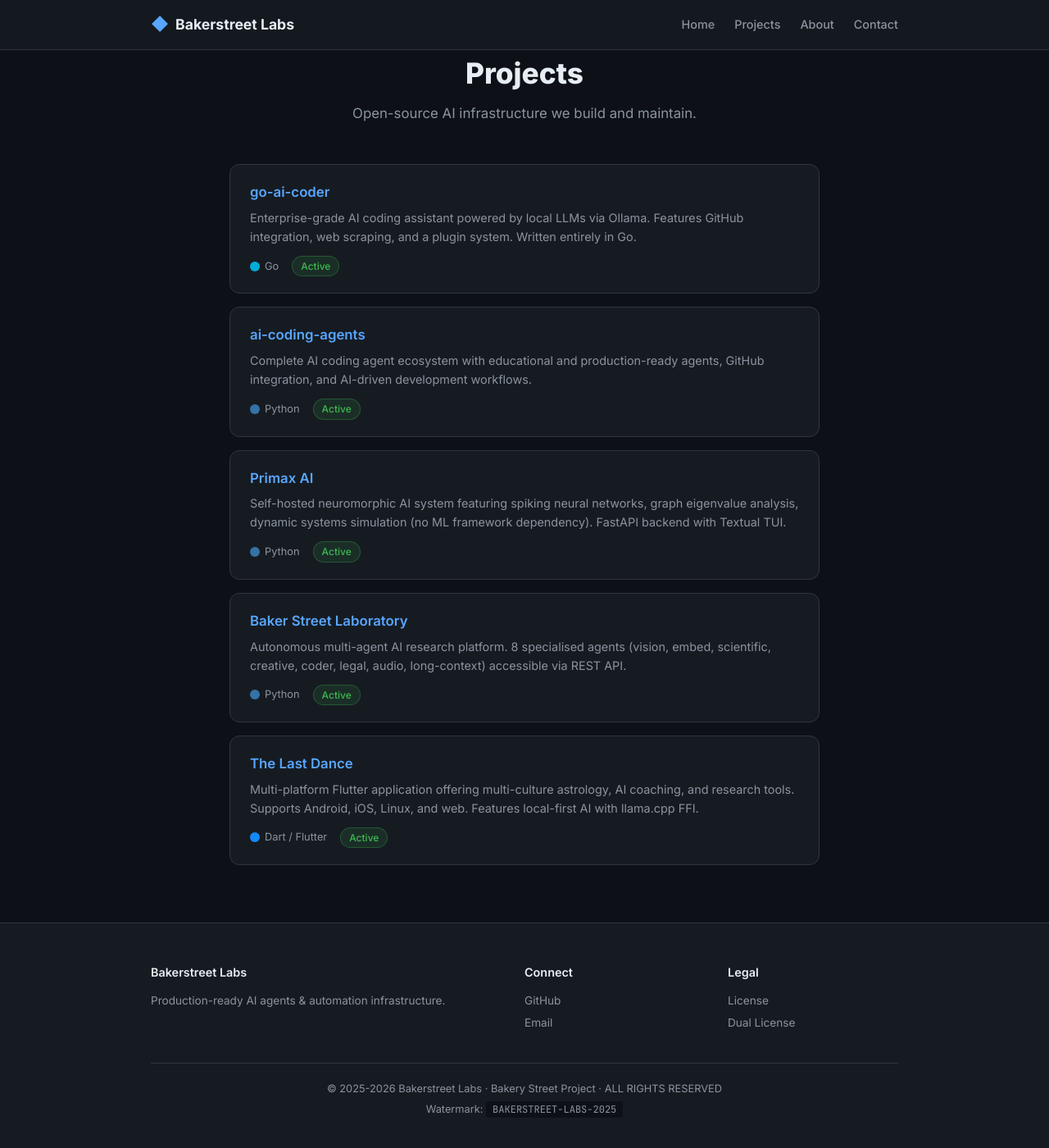
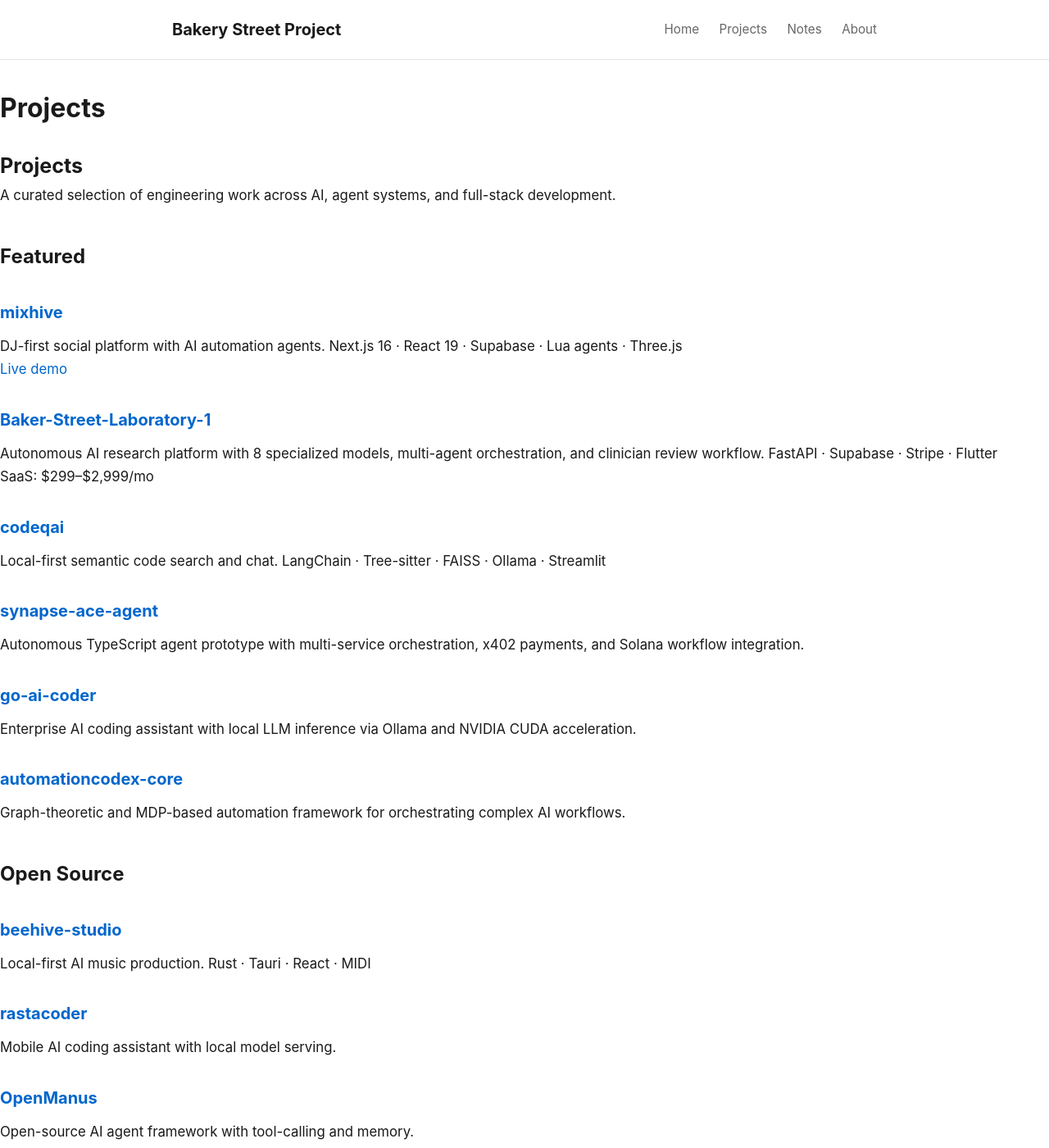
Before and after one commit to Bakery-street-project/bakery-street-project.github.io, a Jekyll site: the page built from _pages/projects.md, in a window 1280 px wide and 1400 px high. Shown: the whole window at 82% size. Built offline with Jekyll 4.4.1, drawn with Linux system fonts in a browser that asks for light colours; some of the changed text lies outside the part shown.

Commit message:
feat: initialize Jekyll site with GitHub Pages setup
- Add _config.yml with SEO, social, and collections
- Create layouts, includes, and custom CSS
- Add pages: About, Projects, Notes
- Add CI workflows for build/deploy and prose linting
- Add robots.txt and favicon

```diff
--- a/_config.yml
+++ b/_config.yml
@@ -1,37 +1,66 @@
-title: Bakerstreet Labs
-tagline: Production-Ready AI Agents & Automation Infrastructure
-description: >
-  We build practical, local-first AI tooling — multi-agent systems, LLM automation,
-  and AI infrastructure that runs without cloud dependency.
+title: "Bakery Street Project"
+description: "AI-agent engineering studio — research, prototypes, and production systems."
 url: "https://bakery-street-project.github.io"
 baseurl: ""
-repository: Bakery-street-project/bakery-street-project.github.io
+repository: "Bakery-street-project/bakery-street-project.github.io"
 
 author:
-  name: Kiliaan Vanvoorden
-  location: Hasselt, Belgium
-  email: kiliaanv2@gmail.com
+  name: "Kiliaan Vanvoorden"
+  email: "bakerstreetbandit@zohomail.eu"
+  url: "https://github.com/BoozeLee"
+  linkedin: "https://linkedin.com/in/kiliaanvanvoorden"
 
-social:
-  github: Bakery-street-project
-  email: kiliaanv2@gmail.com
+markdown: kramdown
+highlighter: rouge
+permalink: /:year/:month/:day/:title/
 
-theme: null
-plugins:
-  - jekyll-seo-tag
-  - jekyll-sitemap
+sass:
+  style: compressed
 
-markdown: GFM
-highlighter: rouge
+feed:
+  path: feed.xml
+
+sitemap:
+  priority: 0.5
+  lastmod: 2026-01-01
+
+defaults:
+  -
+    scope:
+      path: ""
+    values:
+      layout: default
+      author_profile: true
+
+collections:
+  notes:
+    output: true
+    permalink: /notes/:title/
 
 exclude:
   - Gemfile
   - Gemfile.lock
+  - node_modules
+  - vendor/bundle/
+  - vendor/cache/
+  - vendor/gems/
+  - vendor/ruby/
+  - .sass-cache/
+  - .jekyll-cache/
+  - _site/
+  - .github/
+  - .git/
   - README.md
-  - vendor
 
-defaults:
-  - scope:
-      path: ""
-    values:
-      layout: default
+include:
+  - _pages
+  - _posts
+  - _notes
+
+# Social / SEO
+social:
+  name: "Kiliaan Vanvoorden"
+  links:
+    - https://github.com/BoozeLee
+    - https://linkedin.com/in/kiliaanvanvoorden
+    - mailto:bakerstreetbandit@zohomail.eu
--- /dev/null
+++ b/_includes/footer.html
@@ -0,0 +1,13 @@
+<footer class="site-footer">
+  <div class="container">
+    <p class="copyright">
+      &copy; {{ site.time | date: "%Y" }} {{ site.author.name }}. Built with <a href="https://jekyllrb.com">Jekyll</a>.
+    </p>
+    <nav class="footer-nav">
+      <a href="https://github.com/BoozeLee">GitHub</a>
+      <a href="https://linkedin.com/in/kiliaanvanvoorden">LinkedIn</a>
+      <a href="mailto:bakerstreetbandit@zohomail.eu">Email</a>
+      <a href="{{ '/feed.xml' | relative_url }}">RSS</a>
+    </nav>
+  </div>
+</footer>
--- /dev/null
+++ b/_includes/header.html
@@ -0,0 +1,11 @@
+<header class="site-header">
+  <div class="container">
+    <a class="site-title" href="{{ '/' | relative_url }}">{{ site.title | escape }}</a>
+    <nav class="site-nav">
+      <a href="{{ '/' | relative_url }}">Home</a>
+      <a href="{{ '/projects' | relative_url }}">Projects</a>
+      <a href="{{ '/notes' | relative_url }}">Notes</a>
+      <a href="{{ '/about' | relative_url }}">About</a>
+    </nav>
+  </div>
+</header>
--- a/_layouts/default.html
+++ b/_layouts/default.html
@@ -3,58 +3,48 @@
 <head>
   <meta charset="UTF-8">
   <meta name="viewport" content="width=device-width, initial-scale=1.0">
-  <meta name="watermark" content="BAKERSTREET-LABS-2025">
-  <title>{{ site.title }} | {{ page.title | default: site.tagline }}</title>
-  <meta name="description" content="{{ site.description | truncate: 160 }}">
-  <link rel="stylesheet" href="{{ '/assets/css/style.css' | relative_url }}">
-  <link rel="preconnect" href="https://fonts.googleapis.com">
-  <link rel="preconnect" href="https://fonts.gstatic.com" crossorigin>
-  <link href="https://fonts.googleapis.com/css2?family=Inter:wght@400;500;600;700;800&family=JetBrains+Mono:wght@400;500&display=swap" rel="stylesheet">
-  {% seo %}
+  <title>{% if page.title %}{{ page.title | escape }} — {% endif %}{{ site.title | escape }}</title>
+  <meta name="description" content="{% if page.excerpt %}{{ page.excerpt | strip_html | strip_newlines | truncate: 160 }}{% else %}{{ site.description }}{% endif %}">
+
+  <!-- Open Graph / Social -->
+  <meta property="og:type" content="website">
+  <meta property="og:title" content="{% if page.title %}{{ page.title | escape }}{% else %}{{ site.title | escape }}{% endif %}">
+  <meta property="og:description" content="{% if page.excerpt %}{{ page.excerpt | strip_html | strip_newlines | truncate: 160 }}{% else %}{{ site.description }}{% endif %}">
+  <meta property="og:url" content="{{ page.url | absolute_url }}">
+  <meta property="og:image" content="{{ site.url }}/assets/images/social-preview.png">
+
+  <!-- Twitter -->
+  <meta name="twitter:card" content="summary_large_image">
+  <meta name="twitter:title" content="{% if page.title %}{{ page.title | escape }}{% else %}{{ site.title | escape }}{% endif %}">
+  <meta name="twitter:description" content="{% if page.excerpt %}{{ page.excerpt | strip_html | strip_newlines | truncate: 160 }}{% else %}{{ site.description }}{% endif %}">
+  <meta name="twitter:image" content="{{ site.url }}/assets/images/social-preview.png">
+
+  <!-- Favicon -->
+  <link rel="icon" href="/favicon.ico" sizes="any">
+  <link rel="icon" href="/favicon.svg" type="image/svg+xml">
+  <link rel="apple-touch-icon" href="/apple-touch-icon.png">
+
+  <!-- Stylesheet -->
+  <link rel="stylesheet" href="{{ '/assets/css/main.css' | relative_url }}">
+
+  <!-- RSS -->
+  <link rel="alternate" type="application/rss+xml" title="{{ site.title | escape }}" href="{{ '/feed.xml' | relative_url }}">
+
+  <!-- Sitemap -->
+  <link rel="sitemap" type="application/xml" title="Sitemap" href="{{ '/sitemap.xml' | relative_url }}">
+
+  <!-- Analytics placeholder (privacy-friendly) -->
+  <script defer src="https://analytics.example.com/script.js" data-domain="bakery-street-project.github.io"></script>
 </head>
 <body>
-  <nav class="navbar">
-    <div class="container nav-inner">
-      <a href="{{ '/' | relative_url }}" class="nav-brand">
-        <span class="brand-icon">◆</span>
-        <span class="brand-text">Bakerstreet Labs</span>
-      </a>
-      <div class="nav-links">
-        <a href="{{ '/' | relative_url }}">Home</a>
-        <a href="{{ '/projects' | relative_url }}">Projects</a>
-        <a href="{{ '/about' | relative_url }}">About</a>
-        <a href="{{ '/contact' | relative_url }}">Contact</a>
-      </div>
-    </div>
-  </nav>
+  {% include header.html %}
 
-  <main class="container">
+  <main id="content" class="main-content">
     {{ content }}
   </main>
 
-  <footer class="footer">
-    <div class="container footer-inner">
-      <div class="footer-grid">
-        <div>
-          <h4>Bakerstreet Labs</h4>
-          <p>Production-ready AI agents & automation infrastructure.</p>
-        </div>
-        <div>
-          <h4>Connect</h4>
-          <a href="https://github.com/Bakery-street-project">GitHub</a>
-          <a href="mailto:kiliaanv2@gmail.com">Email</a>
-        </div>
-        <div>
-          <h4>Legal</h4>
-          <a href="https://github.com/Bakery-street-project/.github/blob/main/LICENSE">License</a>
-          <a href="https://github.com/Bakery-street-project/.github/blob/main/DUAL_LICENSE.md">Dual License</a>
-        </div>
-      </div>
-      <div class="footer-bottom">
-        <p>© 2025-2026 Bakerstreet Labs &middot; Bakery Street Project &middot; ALL RIGHTS RESERVED</p>
-        <p class="watermark">Watermark: <code>BAKERSTREET-LABS-2025</code></p>
-      </div>
-    </div>
-  </footer>
+  {% include footer.html %}
+
+  <script src="{{ '/assets/js/main.js' | relative_url }}"></script>
 </body>
 </html>
--- /dev/null
+++ b/_layouts/single.html
@@ -0,0 +1,31 @@
+---
+layout: default
+---
+
+<article class="post" itemscope itemtype="http://schema.org/BlogPosting">
+  <header class="post-header">
+    <h1 class="post-title" itemprop="name headline">{{ page.title | escape }}</h1>
+    <p class="post-meta">
+      <time datetime="{{ page.date | date_to_xmlschema }}" itemprop="datePublished">
+        {{ page.date | date: "%B %-d, %Y" }}
+      </time>
+      {% if page.author %}
+        · <span itemprop="author" itemscope itemtype="http://schema.org/Person">
+          <span itemprop="name">{{ page.author }}</span>
+        </span>
+      {% endif %}
+    </p>
+  </header>
+
+  <div class="post-content" itemprop="articleBody">
+    {{ content }}
+  </div>
+
+  {% if page.tags %}
+    <footer class="post-tags">
+      {% for tag in page.tags %}
+        <span class="tag">{{ tag }}</span>
+      {% endfor %}
+    </footer>
+  {% endif %}
+</article>
--- /dev/null
+++ b/_pages/projects.md
@@ -0,0 +1,48 @@
+---
+layout: single
+title: Projects
+permalink: /projects
+---
+
+# Projects
+
+A curated selection of engineering work across AI, agent systems, and full-stack development.
+
+## Featured
+
+### [mixhive](https://github.com/BoozeLee/mixhive)
+DJ-first social platform with AI automation agents. Next.js 16 · React 19 · Supabase · Lua agents · Three.js
+[Live demo](https://mixhive.vercel.app)
+
+### [Baker-Street-Laboratory-1](https://github.com/BoozeLee/Baker-Street-Laboratory-1)
+Autonomous AI research platform with 8 specialized models, multi-agent orchestration, and clinician review workflow. FastAPI · Supabase · Stripe · Flutter
+SaaS: $299–$2,999/mo
+
+### [codeqai](https://github.com/BoozeLee/codeqai)
+Local-first semantic code search and chat. LangChain · Tree-sitter · FAISS · Ollama · Streamlit
+
+### [synapse-ace-agent](https://github.com/BoozeLee/synapse-ace-agent)
+Autonomous TypeScript agent prototype with multi-service orchestration, x402 payments, and Solana workflow integration.
+
+### [go-ai-coder](https://github.com/BoozeLee/go-ai-coder)
+Enterprise AI coding assistant with local LLM inference via Ollama and NVIDIA CUDA acceleration.
+
+### [automationcodex-core](https://github.com/BoozeLee/automationcodex-core)
+Graph-theoretic and MDP-based automation framework for orchestrating complex AI workflows.
+
+## Open Source
+
+### [beehive-studio](https://github.com/BoozeLee/beehive-studio)
+Local-first AI music production. Rust · Tauri · React · MIDI
+
+### [rastacoder](https://github.com/BoozeLee/rastacoder)
+Mobile AI coding assistant with local model serving.
+
+### [OpenManus](https://github.com/BoozeLee/OpenManus)
+Open-source AI agent framework with tool-calling and memory.
+
+### [azure-security-hardening](https://github.com/BoozeLee/azure-security-hardening)
+Enterprise Azure security hardening with DISA-STIG compliance. Bicep · GitHub Actions · 14 enforced workflows.
+
+### [bakery-street-studio](https://github.com/BoozeLee/bakery-street-studio)
+Monorepo ecosystem managing 50+ packages with Nx, pnpm, and TypeScript.
--- /dev/null
+++ b/assets/css/main.css
@@ -0,0 +1,238 @@
+:root {
+  --color-bg: #ffffff;
+  --color-text: #1a1a1a;
+  --color-muted: #666666;
+  --color-accent: #0066cc;
+  --color-border: #e1e4e8;
+  --font-sans: -apple-system, BlinkMacSystemFont, "Segoe UI", Roboto, Helvetica, Arial, sans-serif;
+  --font-mono: "SFMono-Regular", Consolas, "Liberation Mono", Menlo, Courier, monospace;
+}
+
+* {
+  box-sizing: border-box;
+  margin: 0;
+  padding: 0;
+}
+
+body {
+  font-family: var(--font-sans);
+  line-height: 1.6;
+  color: var(--color-text);
+  background: var(--color-bg);
+}
+
+.container {
+  max-width: 900px;
+  margin: 0 auto;
+  padding: 0 20px;
+}
+
+/* Header */
+.site-header {
+  border-bottom: 1px solid var(--color-border);
+  padding: 20px 0;
+  margin-bottom: 40px;
+}
+
+.site-header .container {
+  display: flex;
+  justify-content: space-between;
+  align-items: center;
+}
+
+.site-title {
+  font-size: 1.25rem;
+  font-weight: 700;
+  color: var(--color-text);
+  text-decoration: none;
+}
+
+.site-title:hover {
+  color: var(--color-accent);
+}
+
+.site-nav a {
+  margin-left: 20px;
+  color: var(--color-muted);
+  text-decoration: none;
+  font-size: 0.95rem;
+}
+
+.site-nav a:hover {
+  color: var(--color-accent);
+}
+
+/* Main content */
+.main-content {
+  min-height: 60vh;
+}
+
+.post-title {
+  font-size: 2rem;
+  margin-bottom: 10px;
+  line-height: 1.2;
+}
+
+.post-meta {
+  color: var(--color-muted);
+  font-size: 0.9rem;
+  margin-bottom: 30px;
+}
+
+.post-content {
+  font-size: 1.05rem;
+  line-height: 1.7;
+}
+
+.post-content h2 {
+  margin-top: 40px;
+  margin-bottom: 15px;
+  font-size: 1.5rem;
+}
+
+.post-content h3 {
+  margin-top: 30px;
+  margin-bottom: 10px;
+  font-size: 1.25rem;
+}
+
+.post-content p {
+  margin-bottom: 20px;
+}
+
+.post-content a {
+  color: var(--color-accent);
+  text-decoration: none;
+}
+
+.post-content a:hover {
+  text-decoration: underline;
+}
+
+.post-content code {
+  font-family: var(--font-mono);
+  background: #f4f4f4;
+  padding: 2px 6px;
+  border-radius: 3px;
+  font-size: 0.9em;
+}
+
+.post-content pre {
+  background: #f4f4f4;
+  padding: 15px;
+  border-radius: 5px;
+  overflow-x: auto;
+  margin-bottom: 20px;
+}
+
+.post-content pre code {
+  background: none;
+  padding: 0;
+  font-size: 0.85rem;
+}
+
+.post-content blockquote {
+  border-left: 4px solid var(--color-accent);
+  padding-left: 20px;
+  margin: 20px 0;
+  color: var(--color-muted);
+  font-style: italic;
+}
+
+.post-content ul, .post-content ol {
+  margin-bottom: 20px;
+  padding-left: 30px;
+}
+
+.post-content li {
+  margin-bottom: 8px;
+}
+
+.post-tags {
+  margin-top: 40px;
+  padding-top: 20px;
+  border-top: 1px solid var(--color-border);
+}
+
+.tag {
+  display: inline-block;
+  background: var(--color-border);
+  color: var(--color-muted);
+  padding: 4px 10px;
+  border-radius: 3px;
+  font-size: 0.8rem;
+  margin-right: 8px;
+  margin-bottom: 8px;
+}
+
+/* Footer */
+.site-footer {
+  border-top: 1px solid var(--color-border);
+  padding: 30px 0;
+  margin-top: 60px;
+  color: var(--color-muted);
+  font-size: 0.9rem;
+}
+
+.site-footer .container {
+  display: flex;
+  justify-content: space-between;
+  align-items: center;
+}
+
+.footer-nav a {
+  margin-left: 15px;
+  color: var(--color-muted);
+  text-decoration: none;
+}
+
+.footer-nav a:hover {
+  color: var(--color-accent);
+}
+
+/* Utility */
+.text-center {
+  text-align: center;
+}
+
+.mt-20 {
+  margin-top: 20px;
+}
+
+.mb-20 {
+  margin-bottom: 20px;
+}
+
+/* Responsive */
+@media (max-width: 600px) {
+  .site-header .container {
+    flex-direction: column;
+    align-items: flex-start;
+  }
+
+  .site-nav {
+    margin-top: 10px;
+  }
+
+  .site-nav a {
+    margin-left: 0;
+    margin-right: 15px;
+  }
+
+  .post-title {
+    font-size: 1.5rem;
+  }
+
+  .site-footer .container {
+    flex-direction: column;
+    text-align: center;
+  }
+
+  .footer-nav {
+    margin-top: 10px;
+  }
+
+  .footer-nav a {
+    margin: 0 8px;
+  }
+}
--- /dev/null
+++ b/assets/js/main.js
@@ -0,0 +1,30 @@
+// Main JavaScript for bakery-street-project.github.io
+
+document.addEventListener('DOMContentLoaded', function() {
+  // Add smooth scrolling for anchor links
+  document.querySelectorAll('a[href^="#"]').forEach(anchor => {
+    anchor.addEventListener('click', function(e) {
+      e.preventDefault();
+      const target = document.querySelector(this.getAttribute('href'));
+      if (target) {
+        target.scrollIntoView({ behavior: 'smooth' });
+      }
+    });
+  });
+
+  // Add copy-to-clipboard for code blocks
+  document.querySelectorAll('pre code').forEach(block => {
+    const button = document.createElement('button');
+    button.className = 'copy-button';
+    button.textContent = 'Copy';
+    button.style.cssText = 'position: absolute; top: 5px; right: 5px; padding: 4px 8px; font-size: 0.75rem; cursor: pointer; background: #f4f4f4; border: 1px solid #ccc; border-radius: 3px;';
+    block.parentElement.style.position = 'relative';
+    block.parentElement.appendChild(button);
+
+    button.addEventListener('click', async () => {
+      await navigator.clipboard.writeText(block.textContent);
+      button.textContent = 'Copied!';
+      setTimeout(() => { button.textContent = 'Copy'; }, 2000);
+    });
+  });
+});
```
Also changed, not shown: Gemfile (+7 -2 lines), _data/navigation.yml (added, +8 -0 lines), _pages/about.md (added, +34 -0 lines), _pages/notes.md (added, +11 -0 lines), robots.txt (added, +9 -0 lines), .github/workflows/jekyll-gh-pages.yml (added), .github/workflows/prose-ci.yml (added), README.md, favicon.svg (added).
